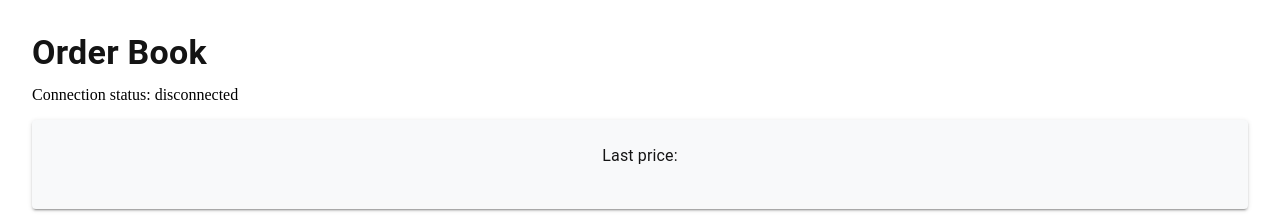
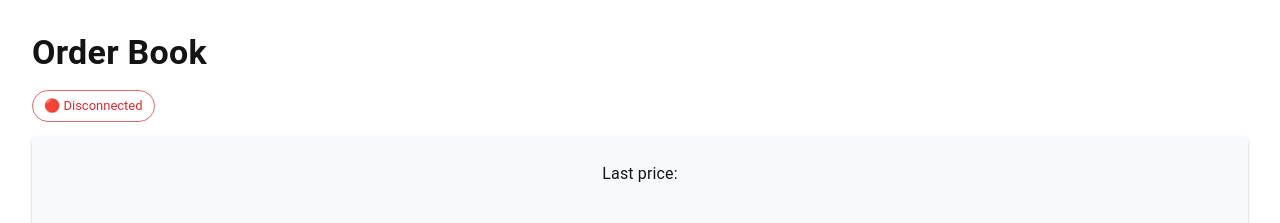
Before and after one commit to ArtCortijo/assignment-order-book-widget, a Next.js app: page / in a window 1280 px wide. Shown: the top 223 px of the page. Built offline with nearby package versions, Linux system fonts and the light colour scheme; no server answers.

Commit message:
Updating OrderBook TODO list,  ConnectionStatus component and ErrorMessage component

```diff
--- a/components/ConnectionStatus.tsx
+++ b/components/ConnectionStatus.tsx
@@ -1,12 +1,21 @@
 import { memo } from 'react';
 import { ConnectionStatus as ConnectionStatusType } from './types';
+import { Box, Chip } from '@mui/material';
 
 interface ConnectionStatusProps {
 	status: ConnectionStatusType;
 }
 
 const ConnectionStatus = memo(({ status }: ConnectionStatusProps) => {
-	return <div>Connection status: {status}</div>;
+	return (
+		<Box sx={{ marginTop: 2, marginBottom: 2 }}>
+			<Chip
+				label={status === 'connected' ? '🟢 Connected' : '🔴 Disconnected'}
+				color={status === 'connected' ? 'success' : 'error'}
+				variant='outlined'
+			></Chip>
+		</Box>
+	);
 });
 
 export default ConnectionStatus;
--- a/components/ErrorMessage.tsx
+++ b/components/ErrorMessage.tsx
@@ -1,5 +1,6 @@
 import { memo } from 'react';
 import { ConnectionStatus } from './types';
+import { Alert } from '@mui/material';
 
 interface ErrorMessageProps {
 	errorMessage: string;
@@ -10,12 +11,12 @@ interface ErrorMessageProps {
 const ErrorMessage = memo(
 	({ errorMessage, isConnected, reconnectInterval }: ErrorMessageProps) => {
 		return (
-			<div style={{ color: 'red' }}>
+			<Alert severity='error'>
 				<div>{errorMessage}</div>
 				{(isConnected === 'error' || isConnected === 'disconnected') && (
 					<div>Reconnecting in {reconnectInterval / 1000} seconds...</div>
 				)}
-			</div>
+			</Alert>
 		);
 	}
 );
--- a/components/OrderBook.tsx
+++ b/components/OrderBook.tsx
@@ -1,8 +1,8 @@
 'use client';
 /* TODO:
    ✅ connect to /api/order-stream via EventSource or fetch‑stream
-   – maintain bid/ask list in React state
-   – render Material UI table, last price ticker, loading/error states
+   ✅ maintain bid/ask list in React state
+   ✅ render Material UI table, last price ticker, loading/error states
    ✅ clean up on unmount
 */
 
```
